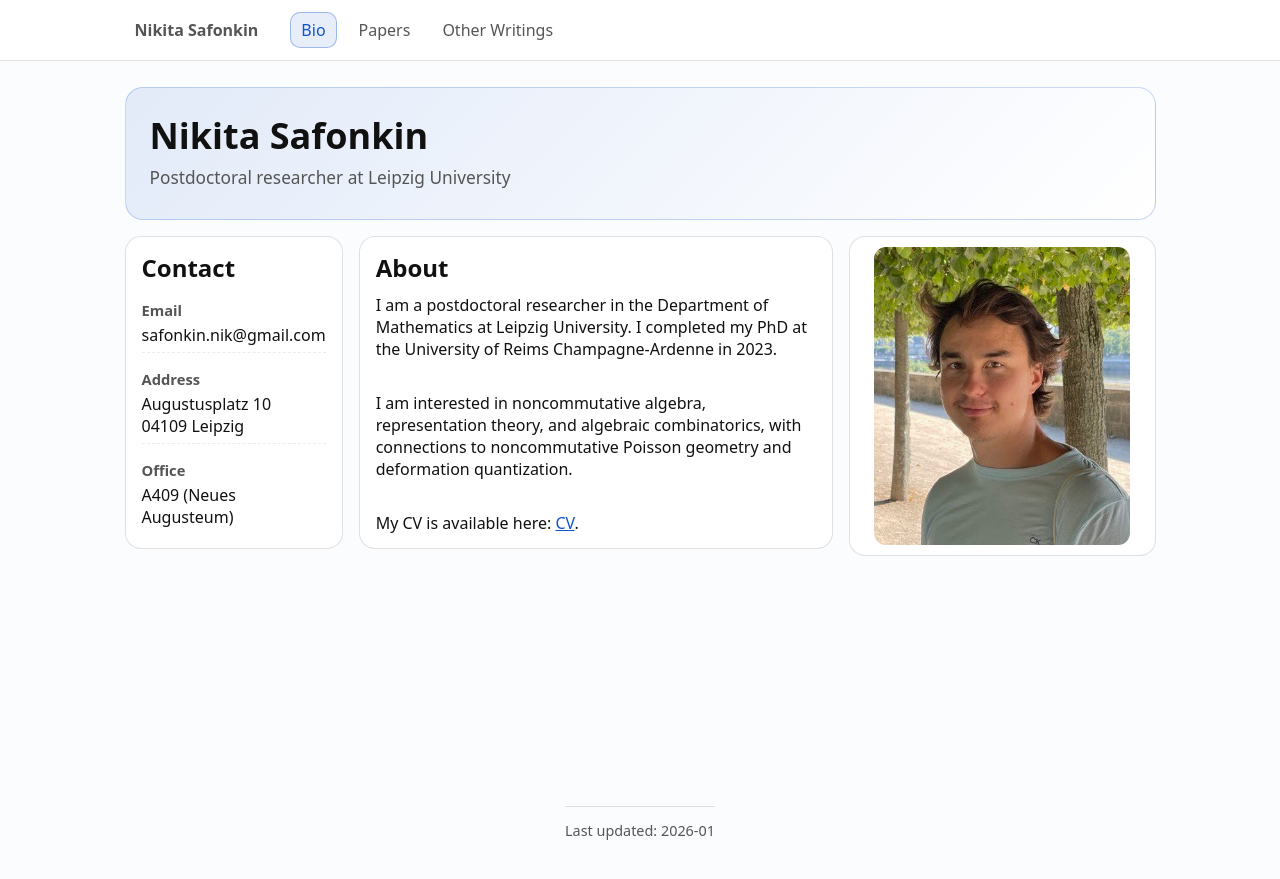
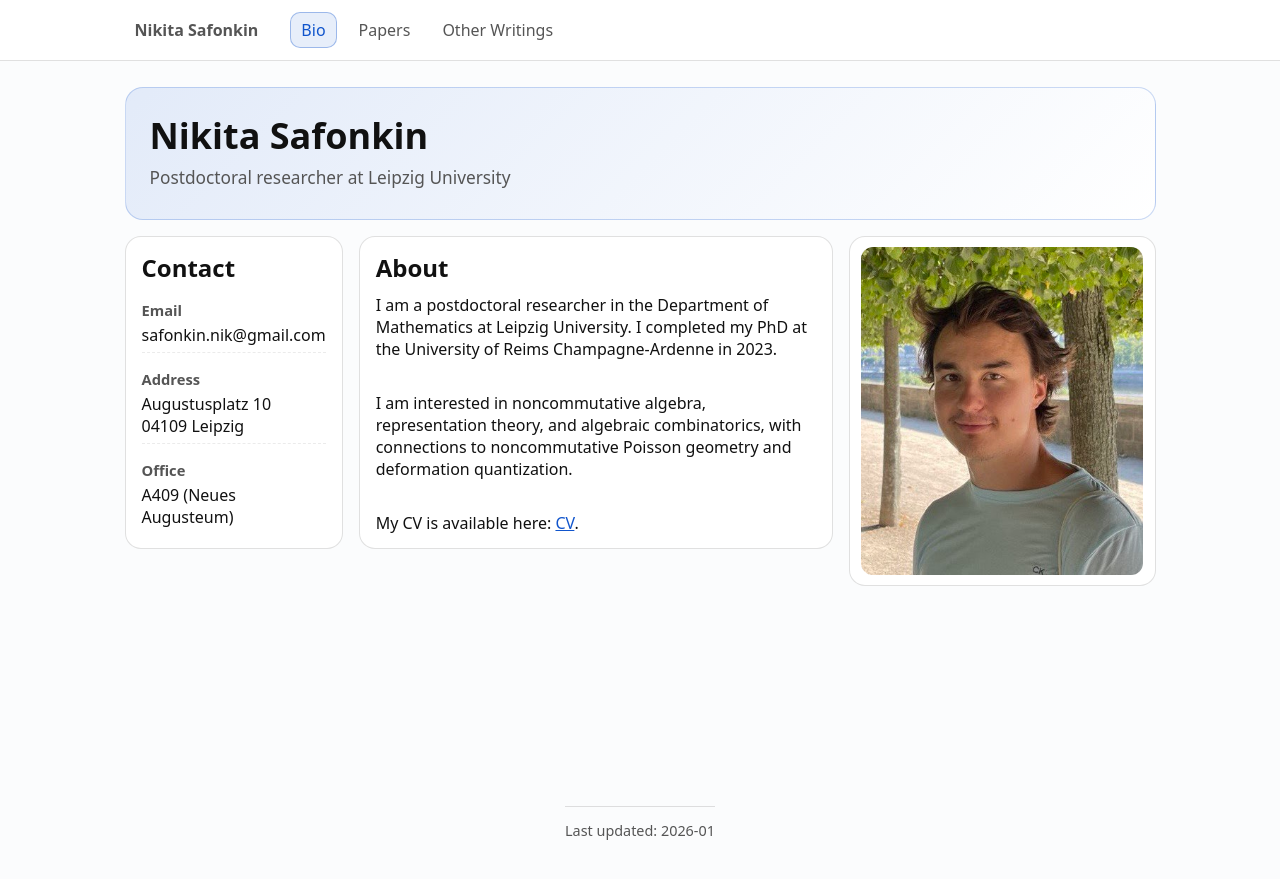
Before and after one commit to n-safonkin/n-safonkin.github.io, a Jekyll site: the page built from index.html, in a window 1280 px wide. Shown: the top 879 px of the page. Built offline with Jekyll 4.4.1, drawn with Linux system fonts in a browser that asks for light colours.

Commit message:
Update index.css

```diff
--- a/assets/index.css
+++ b/assets/index.css
@@ -36,13 +36,13 @@
   padding: 10px;
 }
 
-/* 10% smaller photo (inside the same column) */
+/* Photo +10% (was 90%, now 99%) */
 .photo img{
   display: block;
-  width: 90%;
+  width: 99%;
   height: auto;
   border-radius: 12px;
-  margin: 0 auto; /* keep it centered */
+  margin: 0 auto;
 }
 
 /* Contact: value UNDER label */
@@ -51,7 +51,7 @@
   gap: 4px;
 }
 
-/* About: paragraph spacing doubled (was 16px, now 32px) */
+/* About: paragraph spacing doubled (32px) */
 .about-card p{
   margin: 0 0 32px;
 }
@@ -69,8 +69,7 @@
       "contact";
   }
 
-  /* keep the same 10% shrink on mobile too */
   .photo img{
-    width: 90%;
+    width: 99%;
   }
 }
```
